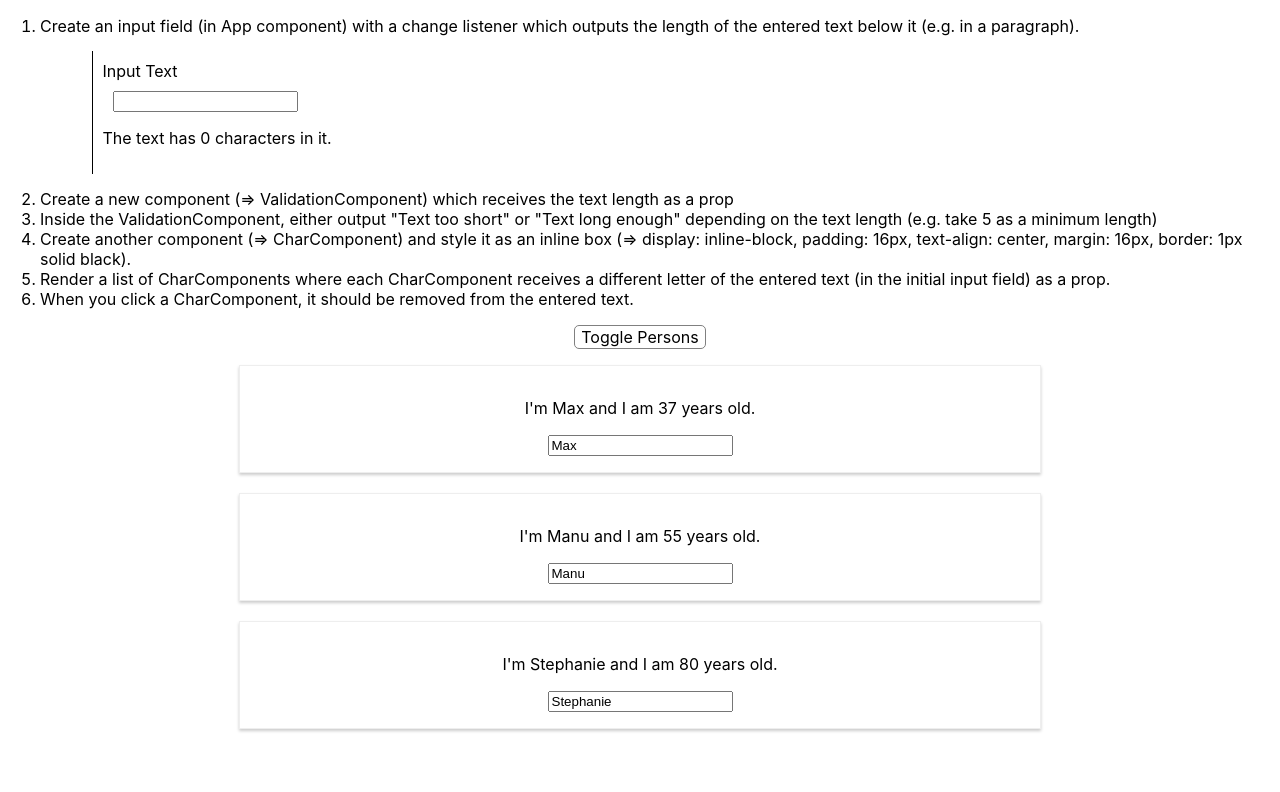
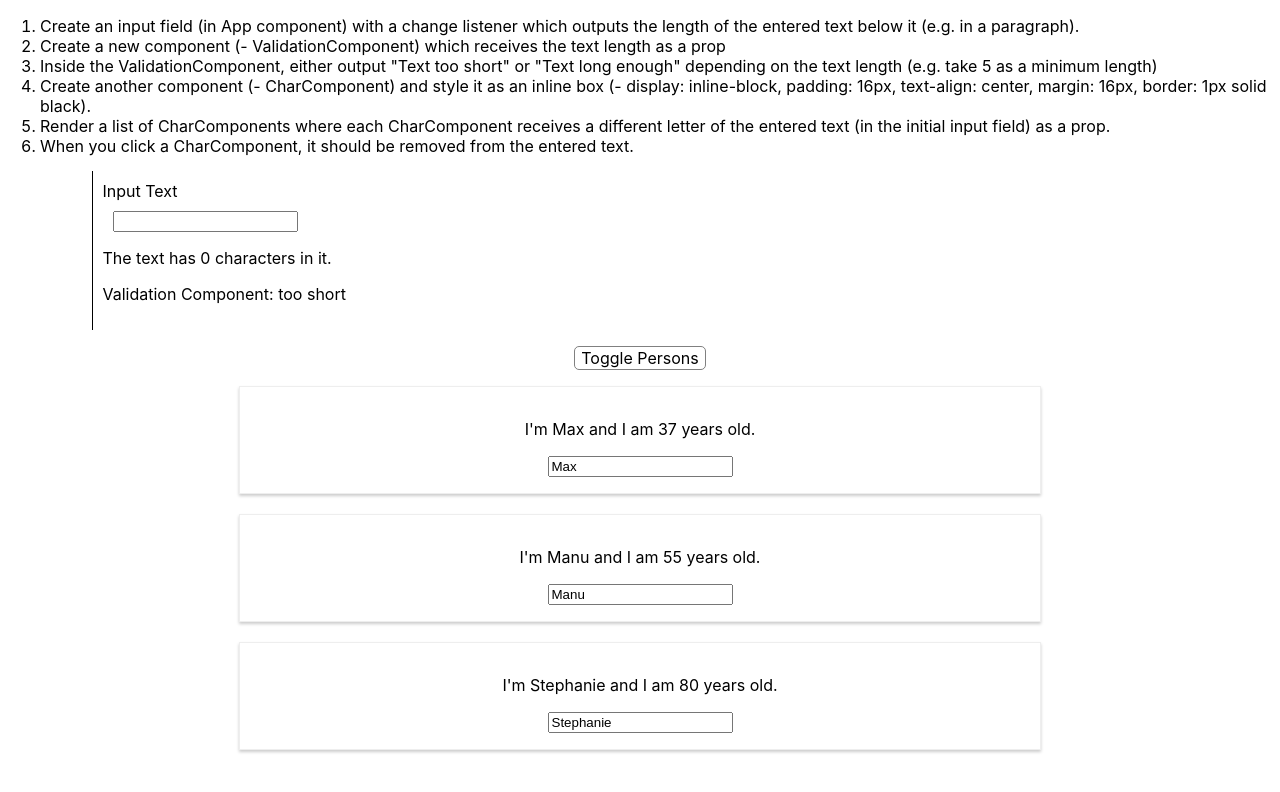
Before and after one commit to nictrey30/academind-complete-react, a React (Create React App) app in the folder 2-list-conditionals/react-list-condtionals/: page / in a window 1280 px wide. Shown: the top 792 px of the page. Built offline with nearby package versions, Linux system fonts and the light colour scheme.

Commit message:
lists-conditionals--assignment finished

```diff
--- a/2-list-conditionals/react-list-condtionals/src/App.js
+++ b/2-list-conditionals/react-list-condtionals/src/App.js
@@ -88,11 +88,8 @@ class App extends Component {
             which outputs the length of the entered text below it (e.g. in a
             paragraph).
           </li>
-          <div>
-            <ParagraphLength />
-          </div>
           <li>
-            Create a new component (=> ValidationComponent) which receives the
+            Create a new component (- ValidationComponent) which receives the
             text length as a prop
           </li>
           <li>
@@ -101,9 +98,9 @@ class App extends Component {
             minimum length)
           </li>
           <li>
-            Create another component (=> CharComponent) and style it as an
-            inline box (=> display: inline-block, padding: 16px, text-align:
-            center, margin: 16px, border: 1px solid black).
+            Create another component (- CharComponent) and style it as an inline
+            box (- display: inline-block, padding: 16px, text-align: center,
+            margin: 16px, border: 1px solid black).
           </li>
           <li>
             Render a list of CharComponents where each CharComponent receives a
@@ -114,6 +111,9 @@ class App extends Component {
             When you click a CharComponent, it should be removed from the
             entered text.
           </li>
+          <div>
+            <ParagraphLength />
+          </div>
         </ol>
         {/* <button onClick={this.handleSwitchNames.bind(this, 'Ion')}> */}
         <button style={buttonStyle} onClick={this.handleTogglePersons}>
--- /dev/null
+++ b/2-list-conditionals/react-list-condtionals/src/components/CharComponent.js
@@ -0,0 +1,7 @@
+import '../css/CharComponent.css';
+
+const CharComponent = ({ char }) => {
+  return <div className='CharComponent'>{char}</div>;
+};
+
+export default CharComponent;
--- a/2-list-conditionals/react-list-condtionals/src/components/ParagraphLength.js
+++ b/2-list-conditionals/react-list-condtionals/src/components/ParagraphLength.js
@@ -1,6 +1,8 @@
 // Create an input field (in App component) with a change listener which outputs the length of the entered text below it (e.g. in a paragraph).
 import React, { useState, useEffect } from 'react';
 import '../css/ParagraphLength.css';
+import ValidationComponent from './ValidationComponent';
+import CharComponent from './CharComponent';
 
 export default function ParagraphLength() {
   const [pLength, setPLength] = useState(0);
@@ -9,6 +11,13 @@ export default function ParagraphLength() {
   useEffect(() => {
     setPLength(text.length);
   }, [text]);
+
+  const characterList =
+    text.length > 0
+      ? text.split('').map((character, index) => {
+          return <CharComponent key={index} char={character} />;
+        })
+      : null;
 
   return (
     <div className='ParagraphLength'>
@@ -20,6 +29,8 @@ export default function ParagraphLength() {
         value={text}
       />
       <p>The text has {pLength} characters in it.</p>
+      <ValidationComponent pLength={pLength} />
+      {characterList}
     </div>
   );
 }
--- /dev/null
+++ b/2-list-conditionals/react-list-condtionals/src/components/ValidationComponent.js
@@ -0,0 +1,11 @@
+const ValidationComponent = ({ pLength }) => {
+  const output = pLength <= 5 ? 'too short' : 'too long';
+
+  return (
+    <div>
+      <p>Validation Component: {output}</p>
+    </div>
+  );
+};
+
+export default ValidationComponent;
--- /dev/null
+++ b/2-list-conditionals/react-list-condtionals/src/css/CharComponent.css
@@ -0,0 +1,7 @@
+.CharComponent {
+  display: inline-block;
+  padding: 16px;
+  text-align: center;
+  margin: 16px;
+  border: 1px solid blackS;
+}
```
